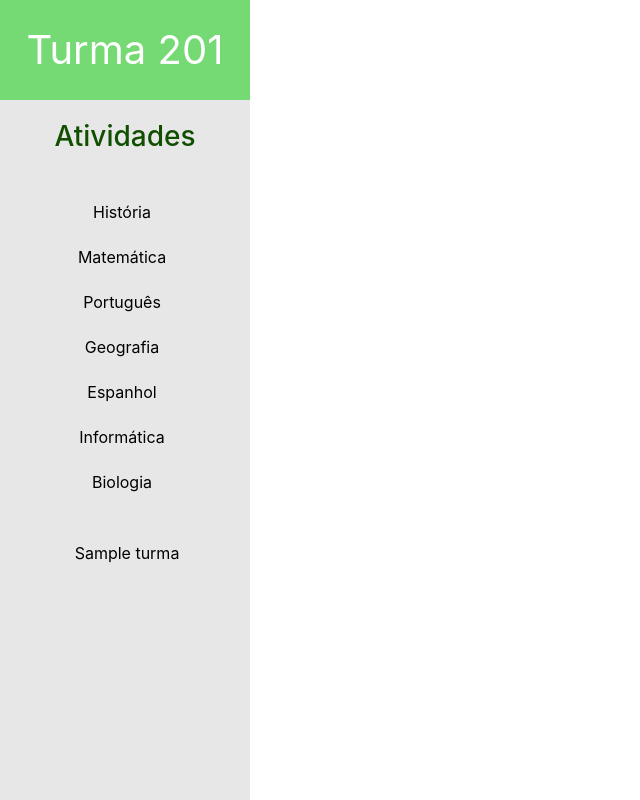
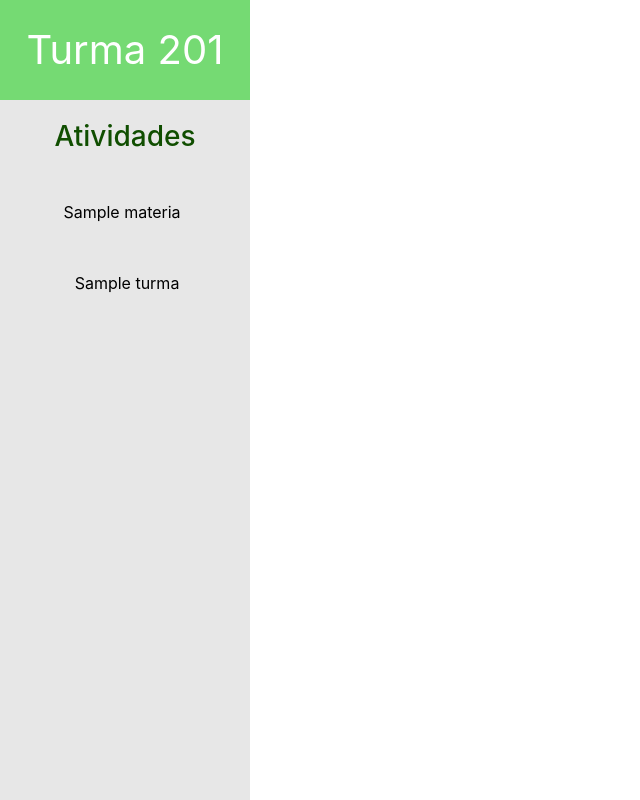
Before and after one commit to NatanOliveiraslv/A3_DevWeb_SalaRitter, a Django app: template apps/pages/templates/usuarios/aluno/painel_aluno.html in a window 1280 px wide. Shown: the whole page, without its empty margins (0-640 px from the left). Run offline with Django 4.2, Linux system fonts and the light colour scheme; the template is opened without the code that fills it: most values are stand-ins (such as "Sample title", 1, 10 or a date in 2020).

Commit message:
arrumando painel aluno

```diff
--- a/apps/pages/templates/usuarios/aluno/painel_aluno.html
+++ b/apps/pages/templates/usuarios/aluno/painel_aluno.html
@@ -15,13 +15,9 @@
     <h3>Atividades</h3>
     <nav class="sidebar">
         <ul>
-            <li><a href="#"><i class=></i> História</a></li>
-            <li><a href="#"><i class=></i> Matemática</a></li>
-            <li><a href="#"><i class=></i> Português</a></li>
-            <li><a href="#"><i class=></i> Geografia</a></li>
-            <li><a href="#"><i class=></i> Espanhol</a></li>
-            <li><a href="#"><i class=></i> Informática</a></li>
-            <li><a href="#"><i class=></i> Biologia</a></li>
+            {% for materias in materia  %}
+            <li><a href="#"><i class=></i> {{materias.materia}}</a></li>
+            {%endfor%}
         </ul>
     </nav>
     {% for turmas in turma %}
```
Also changed, not shown: apps/atividades/migrations/0001_initial.py.
